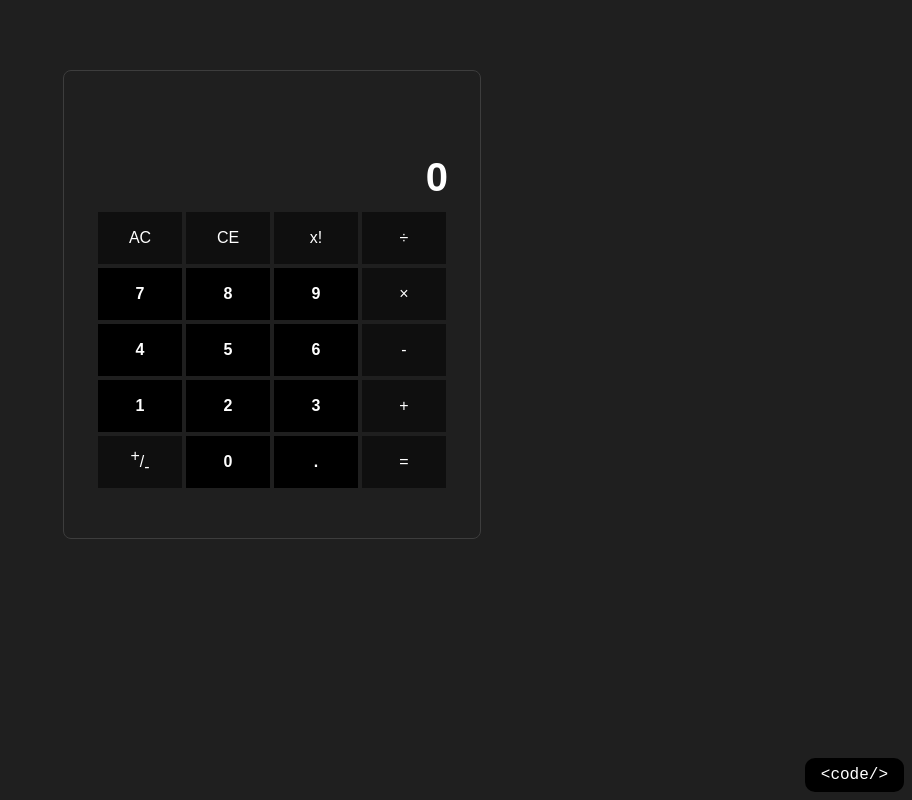
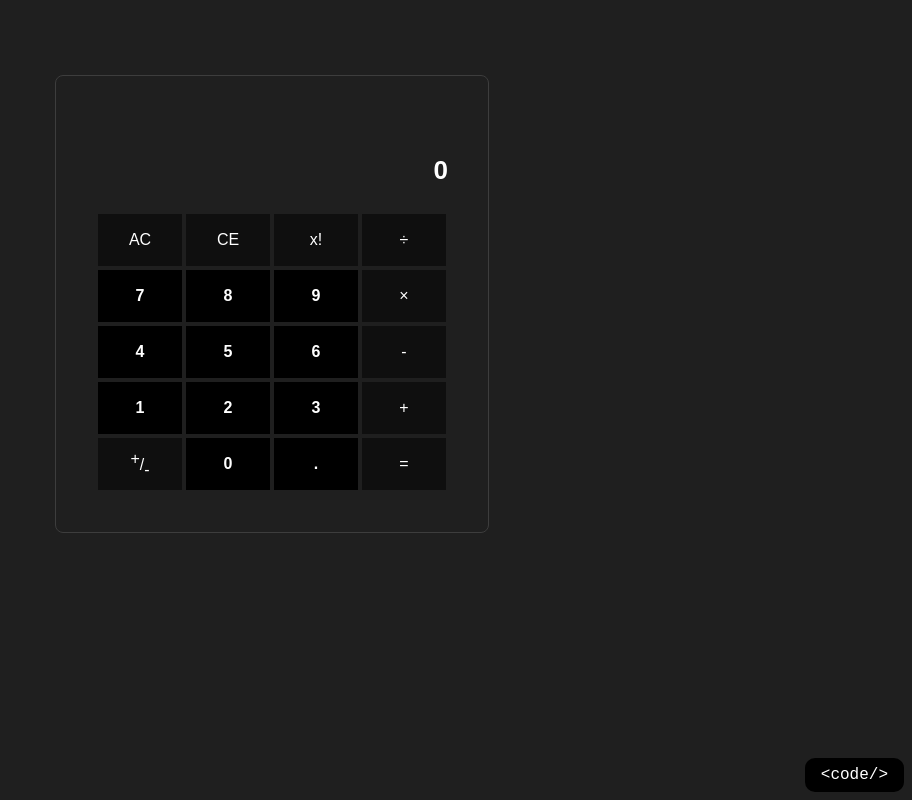
Before and after one commit to Helium5250/Calculator, a plain HTML site: page index.html in a window 1280 px wide. Shown: the whole page, without its empty margins (368-1280 px from the left). Drawn offline with Linux system fonts and the light colour scheme.

Commit message:
number out of bound fix

```diff
--- a/style.scss
+++ b/style.scss
@@ -43,7 +43,7 @@ body {
 
 main {
   margin-top: -12em;
-    padding: 3em 2em;
+  padding: 2.50em;
   border: 0.1em solid hsl(0, 0%, 24%);
   border-radius: 0.5em;
 }
@@ -55,10 +55,10 @@ main {
 
 #currentNum {
   text-align: end;
-    font-size: 2.5rem;
+  font-size: 1.625rem;
   font-weight: 600;
   text-align: end;
-    padding: 0.25em 0;
+  padding: 0.5em 0 1em 0;
 }
 
 #keys {
```
Also changed, not shown: index.html (indentation only), script.js (indentation only), style.css, 1 other file. Lines whose indentation alone changed are shown as unchanged.
